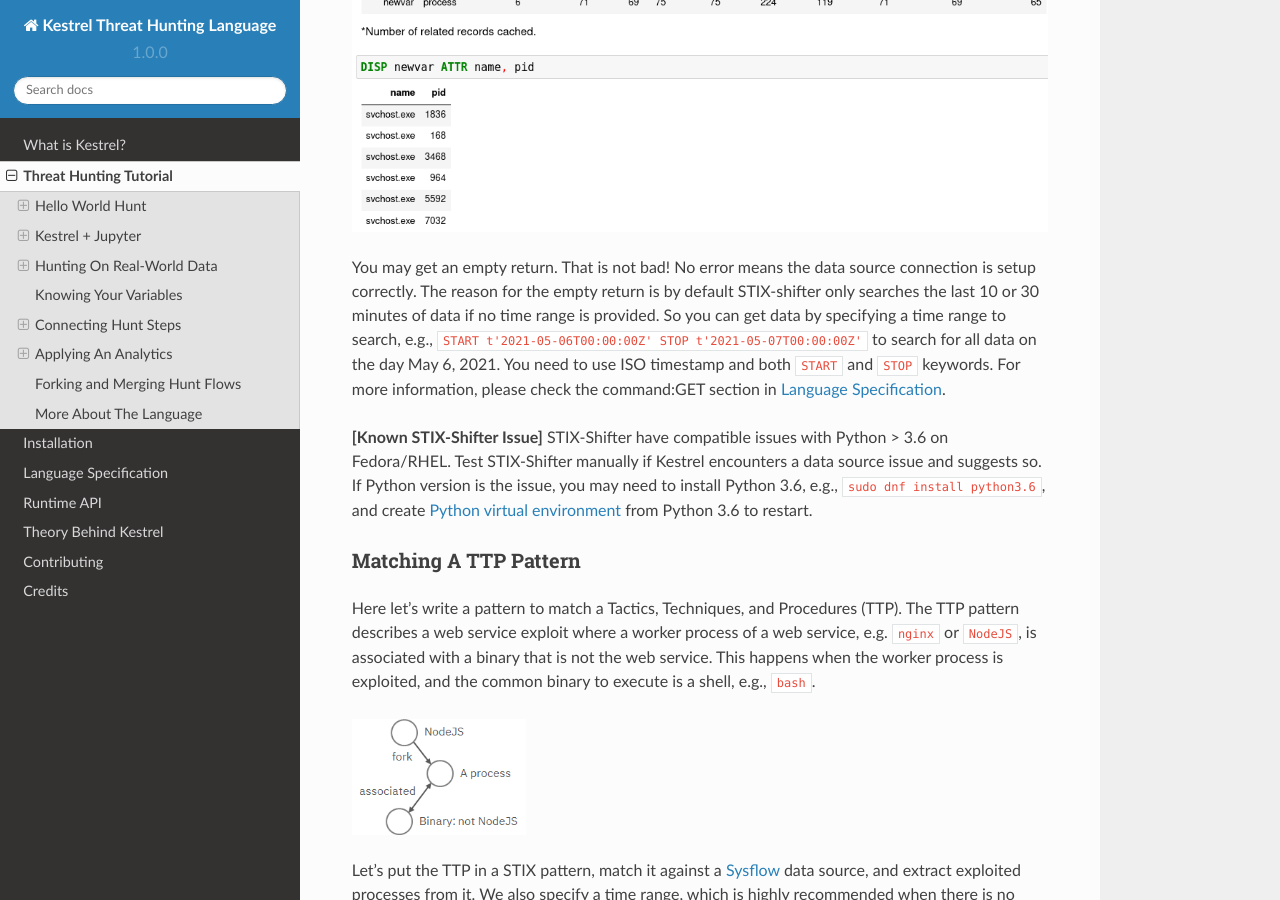
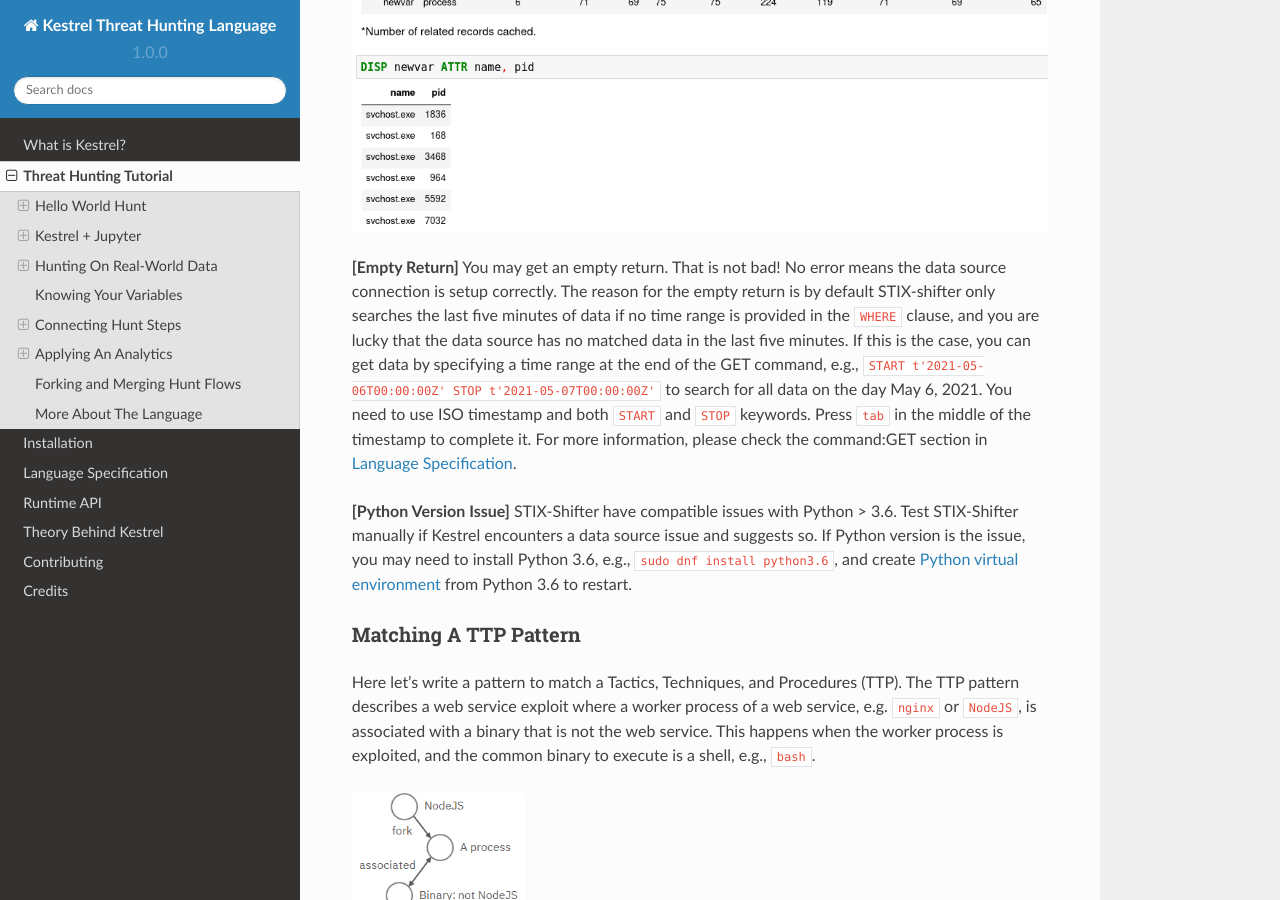
Before and after one commit to opencybersecurityalliance/kestrel-lang, a Sphinx documentation site: the page built from docs/tutorial.rst, in a window 1280 px wide and 900 px high, scrolled down 5814 px. Built offline with Sphinx 7.4.7 and the Read the Docs theme 2.0.0, drawn with Linux system fonts in a browser that asks for light colours.

Commit message:
GET doc updates (lang spec and tutorial)

```diff
--- a/docs/tutorial.rst
+++ b/docs/tutorial.rst
@@ -265,20 +265,23 @@ source:
    :width: 100%
    :alt: First GET command against data source.
 
-You may get an empty return. That is not bad! No error means the data source
-connection is setup correctly. The reason for the empty return is by default
-STIX-shifter only searches the last 10 or 30 minutes of data if no time range
-is provided. So you can get data by specifying a time range to search, e.g.,
+**[Empty Return]** You may get an empty return. That is not bad! No error means
+the data source connection is setup correctly. The reason for the empty return
+is by default STIX-shifter only searches the last five minutes of data if no
+time range is provided in the ``WHERE`` clause, and you are lucky that the data
+source has no matched data in the last five minutes. If this is the case, you
+can get data by specifying a time range at the end of the GET command, e.g.,
 ``START t'2021-05-06T00:00:00Z' STOP t'2021-05-07T00:00:00Z'`` to search for
 all data on the day May 6, 2021. You need to use ISO timestamp and both
-``START`` and ``STOP`` keywords. For more information, please check the
-command:GET section in :doc:`language`.
+``START`` and ``STOP`` keywords. Press ``tab`` in the middle of the timestamp
+to complete it. For more information, please check the command:GET section in
+:doc:`language`.
 
-**[Known STIX-Shifter Issue]** STIX-Shifter have compatible issues with Python
-> 3.6 on Fedora/RHEL. Test STIX-Shifter manually if Kestrel encounters a data
-source issue and suggests so. If Python version is the issue, you may need to
-install Python 3.6, e.g., ``sudo dnf install python3.6``, and create `Python
-virtual environment`_ from Python 3.6 to restart.
+**[Python Version Issue]** STIX-Shifter have compatible issues with Python >
+3.6. Test STIX-Shifter manually if Kestrel encounters a data source issue and
+suggests so. If Python version is the issue, you may need to install Python
+3.6, e.g., ``sudo dnf install python3.6``, and create `Python virtual
+environment`_ from Python 3.6 to restart.
 
 Matching A TTP Pattern
 ----------------------
```
Also changed, not shown: docs/language.rst (+5 -5 lines).
